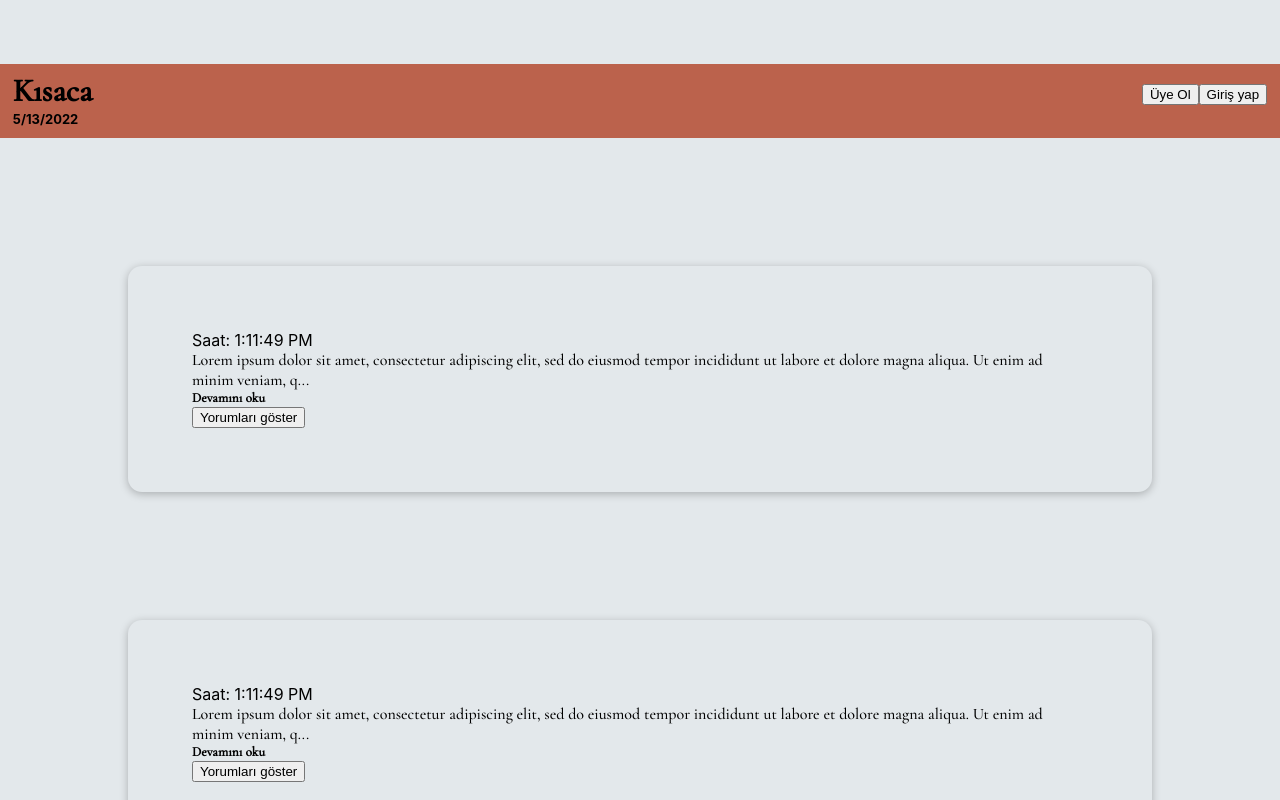
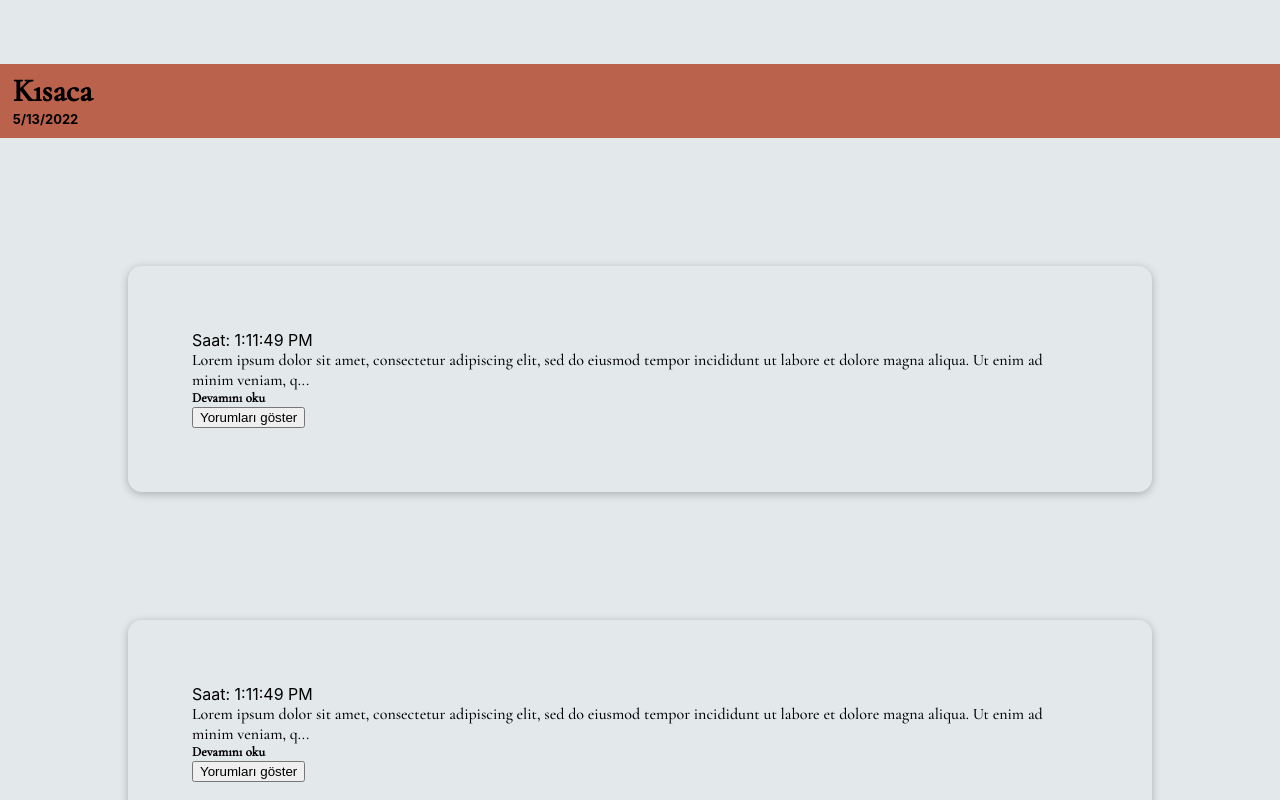
Before and after one commit to yunusemreaksu/kisaca-frontend, a React (Create React App) app: page / in a window 1280 px wide. Shown: the top 800 px of the page. Built offline with nearby package versions, Linux system fonts and the light colour scheme.

Commit message:
header hidden

```diff
--- a/src/components/UI/Header.js
+++ b/src/components/UI/Header.js
@@ -13,7 +13,7 @@ const Header = () => {
         <h1 className={classes.headerName}> {header} </h1>
         <h2 className={classes.headerDate}> {headerDate} </h2>
       </div>
-      <div className={classes.header_right}>
+      <div hidden className={classes.header_right}>
         <button className={classes.btn_signup}>Üye Ol</button>
         <button className={classes.btn_login}>Giriş yap</button>
       </div>
```
